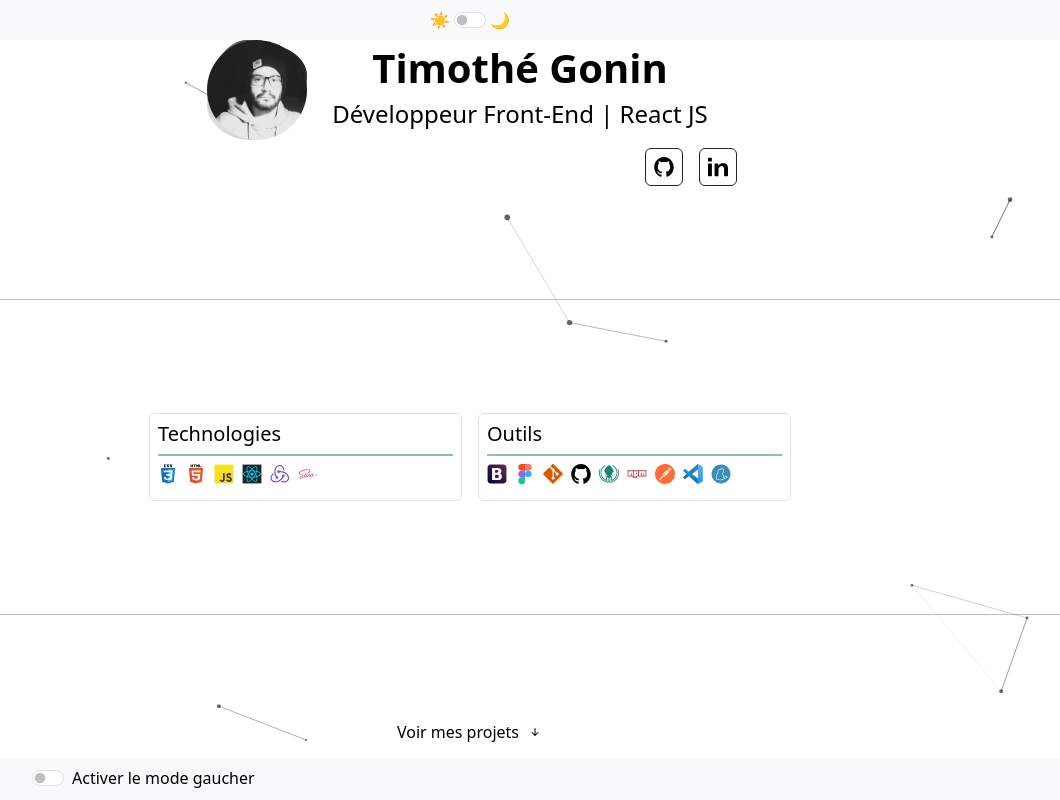
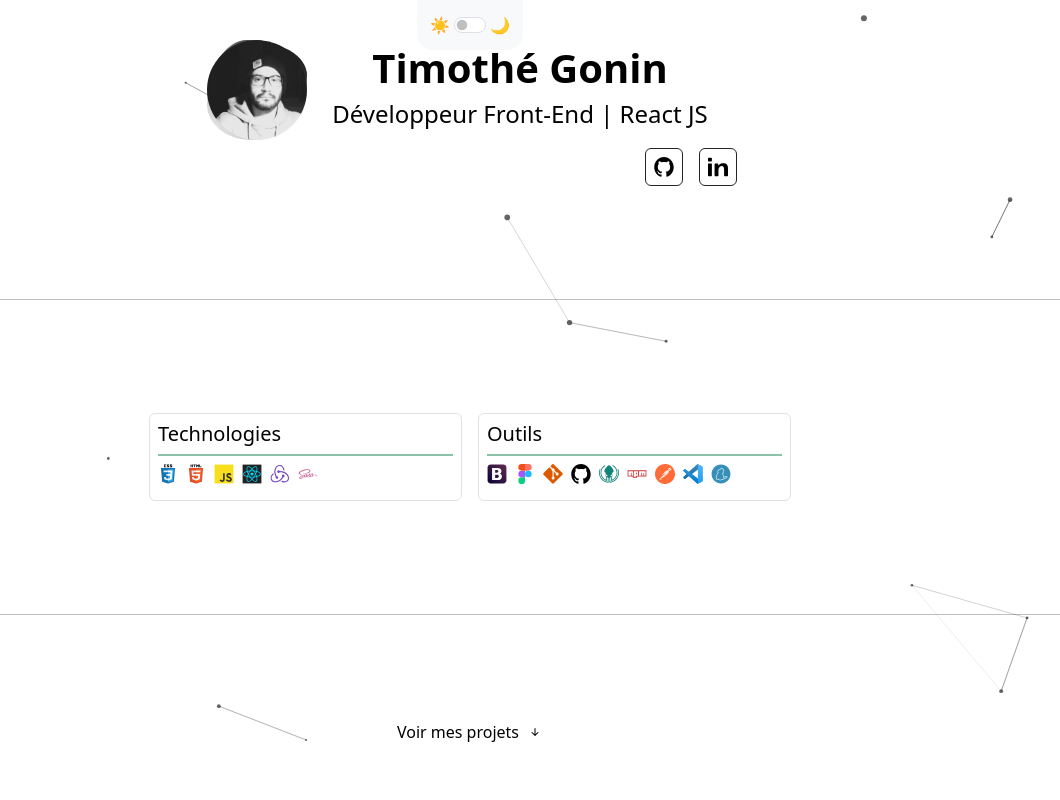
Before and after one commit to timothegonin/portfolio, a React (Create React App) app: page / in a window 1280 px wide. Shown: the top 800 px of the page, without its empty margins (170-1230 px from the left). Built offline with nearby package versions, Linux system fonts and the light colour scheme.

Commit message:
🚧 removing toogler in Jumbotron + add basic styles

```diff
--- a/src/App.js
+++ b/src/App.js
@@ -1,4 +1,6 @@
 import ParticlesBackground from "./components/ParticlesBackground";
+import Toogler from "./components/Toogler";
+import Theme from "./components/Theme";
 import Jumbotron from "./container/Jumbotron";
 import Projects from "./container/Projects";
 import Footer from "./components/Footer";
@@ -7,6 +9,9 @@ function App({ data }) {
 	return (
 		<div className="App text-center" style={{ height: "100vh" }}>
 			<ParticlesBackground />
+			<Toogler>
+				<Theme />
+			</Toogler>
 			<Jumbotron />
 			<Projects data={data} />
 			<Footer />
--- a/src/components/Theme.jsx
+++ b/src/components/Theme.jsx
@@ -1,7 +1,7 @@
 import { useContext } from "react";
 import { ThemeContext } from "../utils/context/ThemeContext";
-import Navbar from "react-bootstrap/Navbar";
-import Container from "react-bootstrap/Container";
+// import Navbar from "react-bootstrap/Navbar";
+// import Container from "react-bootstrap/Container";
 import Form from "react-bootstrap/Form";
 
 const Theme = () => {
@@ -9,17 +9,17 @@ const Theme = () => {
 
 	const toogleButtonAriaLabel =
 		theme === "light" ? "Enable dark mode" : "Disable dark mode";
-	const themeBarClassName =
-		theme === "light"
-			? "bg-body-tertiary"
-			: "bg-dark border-bottom border-secondary";
+	// const themeBarClassName =
+	// 	theme === "light"
+	// 		? "bg-body-tertiary"
+	// 		: "bg-dark border-bottom border-secondary";
 
 	return (
-		<Navbar expand="lg" className={themeBarClassName} fixed="top">
-			<Container
-				style={{ maxWidth: "900px" }}
-				className="justify-content-center "
-			>
+		// <Navbar expand="lg" className={themeBarClassName} fixed="top">
+		// 	<Container
+		// 		style={{ maxWidth: "900px" }}
+		// 		className="justify-content-center "
+		// 	>
 		<Form className="d-flex">
 			<span>☀️</span>
 			<Form.Check
@@ -29,8 +29,8 @@ const Theme = () => {
 			/>
 			<span>🌙</span>
 		</Form>
-			</Container>
-		</Navbar>
+		// 	</Container>
+		// </Navbar>
 	);
 };
 
--- /dev/null
+++ b/src/components/Toogler.jsx
@@ -0,0 +1,31 @@
+import React from "react";
+import Container from "react-bootstrap/Container";
+
+import styled from "styled-components";
+
+const TooglerWrapper = styled(Container)`
+	overflow: hidden;
+	position: fixed;
+	top: 0;
+	left: 0;
+	right: 0;
+	z-index: 1;
+	display: flex;
+	justify-content: center;
+`;
+
+const TooglerComponent = styled.div`
+	padding: 0.8rem;
+	background-color: #f8f9fa;
+	border-radius: 0% 0% 1rem 1rem;
+`;
+
+const Toogler = ({ children }) => {
+	return (
+		<TooglerWrapper style={{ maxWidth: "900px" }}>
+			<TooglerComponent>{children}</TooglerComponent>
+		</TooglerWrapper>
+	);
+};
+
+export default Toogler;
--- a/src/container/Jumbotron.jsx
+++ b/src/container/Jumbotron.jsx
@@ -9,8 +9,6 @@ import TechIcons from "../components/TechIcons";
 import ToolIcons from "../components/ToolIcons";
 import Helper from "../components/Helper";
 import arrowDown from "../assets/icons/arrow-down-short.svg";
-import ControlBar from "../components/ControlBar";
-import Theme from "../components/Theme";
 
 /*
   ┌─────────────────────────────────────────────────────────────────────────┐
@@ -94,7 +92,6 @@ const Jumbotron = () => {
 			className={`p-2 py-md-3 mt-4 h-100 d-flex flex-column justify-content-between ${textColorClass}`}
 			style={{ maxHeight: "92vh" }}
 		>
-			<Theme />
 			{/* PRESENTATION */}
 			<PresentationWrapper fluid className="px-2">
 				<PictureAndInfosWrapper className="justify-content-center">
@@ -122,7 +119,6 @@ const Jumbotron = () => {
 					alt="flêche vers le bas"
 				/>
 			</JumbotronFooter>
-			<ControlBar />
 		</header>
 	);
 };
```
Lines whose indentation alone changed are shown as unchanged.
